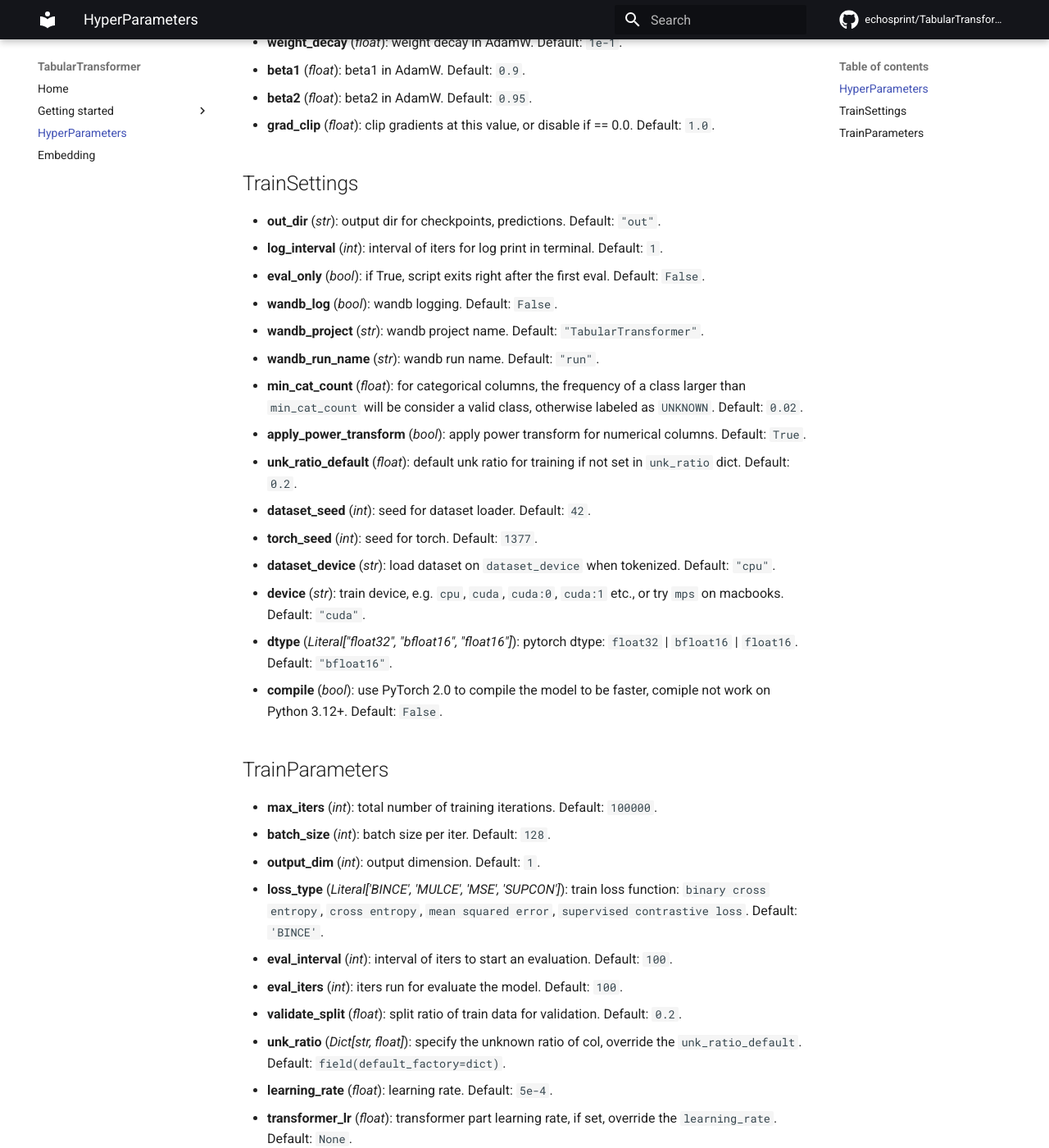
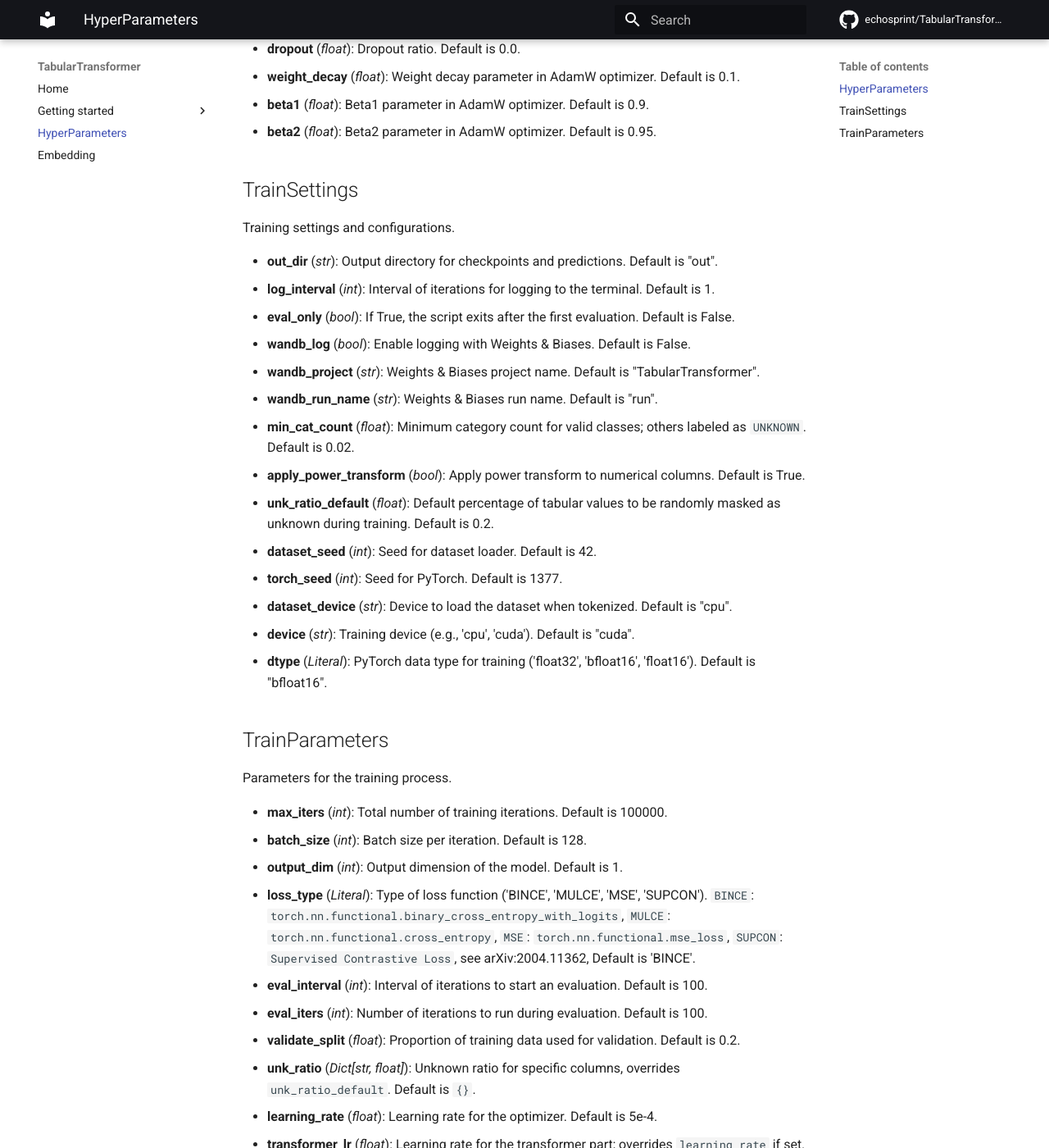
Before and after one commit to echosprint/TabularTransformer, an MkDocs documentation site: the page built from docs/hyperparameters.md, in a window 1280 px wide and 1400 px high, scrolled down 452 px. Shown: the whole window at 82% size. Built offline with MkDocs 1.6.1 and Material for MkDocs 9.7.7, drawn with Linux system fonts in a browser that asks for light colours; nearby versions of some CDN libraries; library files that are not in the unit come from our copies; comment, search, counter and statistics services are not loaded; some of the changed text lies outside the part shown.

Commit message:
update hyperparameters doc

```diff
--- a/docs/hyperparameters.md
+++ b/docs/hyperparameters.md
@@ -1,53 +1,54 @@
 ## HyperParameters
 
-- **dim** (*int*): dimension of embedding. Default: `64`.
-- **n_layers** (*int*): number layers of Transformer blocks. Default: `6`.
-- **n_heads** (*int*): number of attention heads. Default: `8`.
-- **output_hidden_dim** (*int*): hidden layer dimension of output MLP head. Default: `128`.
-- **output_forward_dim** (*int*): squeeze the embedding dim to small `output_forward_dim` before concatenate all features as input for MLP. Default: `8`.
-- **multiple_of** (*int*): make the hidden dim be multiple of. Default: `32`.
-- **dropout** (*float*): dropout ratio. Default: `0.0`.
-- **weight_decay** (*float*): weight decay in AdamW. Default: `1e-1`.
-- **beta1** (*float*): beta1 in AdamW. Default: `0.9`.
-- **beta2** (*float*): beta2 in AdamW. Default: `0.95`.
-- **grad_clip** (*float*): clip gradients at this value, or disable if == 0.0. Default: `1.0`.
+Hyperparameters for Transformer model and AdamW optimizer
 
+- **dim** (*int*): Dimension of embedding. Default is 64.
+- **n_layers** (*int*): Number of Transformer layers. Default is 6.
+- **n_heads** (*int*): Number of attention heads. Default is 8.
+- **output_hidden_dim** (*int*): Hidden layer dimension of output MLP head. Default is 128.
+- **output_forward_dim** (*int*): Dimension to squeeze the embedding before concatenation. Default is 8.
+- **multiple_of** (*int*): Hidden dimension will be a multiple of this value. Default is 32.
+- **dropout** (*float*): Dropout ratio. Default is 0.0.
+- **weight_decay** (*float*): Weight decay parameter in AdamW optimizer. Default is 0.1.
+- **beta1** (*float*): Beta1 parameter in AdamW optimizer. Default is 0.9.
+- **beta2** (*float*): Beta2 parameter in AdamW optimizer. Default is 0.95.
 
 ## TrainSettings
 
-- **out_dir** (*str*): output dir for checkpoints, predictions. Default: `"out"`.
-- **log_interval** (*int*): interval of iters for log print in terminal. Default: `1`.
-- **eval_only** (*bool*): if True, script exits right after the first eval. Default: `False`.
-- **wandb_log** (*bool*): wandb logging. Default: `False`.
-- **wandb_project** (*str*): wandb project name. Default: `"TabularTransformer"`.
-- **wandb_run_name** (*str*): wandb run name. Default: `"run"`.
-- **min_cat_count** (*float*): for categorical columns, the frequency of a class larger than `min_cat_count` will be consider a valid class, otherwise labeled as `UNKNOWN`. Default: `0.02`.
-- **apply_power_transform** (*bool*): apply power transform for numerical columns. Default: `True`.
-- **unk_ratio_default** (*float*): default unk ratio for training if not set in `unk_ratio` dict. Default: `0.2`.
-- **dataset_seed** (*int*): seed for dataset loader. Default: `42`.
-- **torch_seed** (*int*): seed for torch. Default: `1377`.
-- **dataset_device** (*str*): load dataset on `dataset_device` when tokenized. Default: `"cpu"`.
-- **device** (*str*): train device, e.g. `cpu`, `cuda`, `cuda:0`, `cuda:1` etc., or try `mps` on macbooks. Default: `"cuda"`.
-- **dtype** (*Literal["float32", "bfloat16", "float16"]*): pytorch dtype: `float32` | `bfloat16` | `float16`. Default: `"bfloat16"`.
-- **compile** (*bool*): use PyTorch 2.0 to compile the model to be faster, comiple not work on Python 3.12+. Default: `False`.
+Training settings and configurations.
 
+- **out_dir** (*str*): Output directory for checkpoints and predictions. Default is "out".
+- **log_interval** (*int*): Interval of iterations for logging to the terminal. Default is 1.
+- **eval_only** (*bool*): If True, the script exits after the first evaluation. Default is False.
+- **wandb_log** (*bool*): Enable logging with Weights & Biases. Default is False.
+- **wandb_project** (*str*): Weights & Biases project name. Default is "TabularTransformer".
+- **wandb_run_name** (*str*): Weights & Biases run name. Default is "run".
+- **min_cat_count** (*float*): Minimum category count for valid classes; others labeled as `UNKNOWN`. Default is 0.02.
+- **apply_power_transform** (*bool*): Apply power transform to numerical columns. Default is True.
+- **unk_ratio_default** (*float*): Default percentage of tabular values to be randomly masked as unknown during training. Default is 0.2.
+- **dataset_seed** (*int*): Seed for dataset loader. Default is 42.
+- **torch_seed** (*int*): Seed for PyTorch. Default is 1377.
+- **dataset_device** (*str*): Device to load the dataset when tokenized. Default is "cpu".
+- **device** (*str*): Training device (e.g., 'cpu', 'cuda'). Default is "cuda".
+- **dtype** (*Literal*): PyTorch data type for training ('float32', 'bfloat16', 'float16'). Default is "bfloat16".
 
 ## TrainParameters
 
-- **max_iters** (*int*): total number of training iterations. Default: `100000`.
-- **batch_size** (*int*): batch size per iter. Default: `128`.
-- **output_dim** (*int*): output dimension. Default: `1`.
-- **loss_type** (*Literal['BINCE', 'MULCE', 'MSE', 'SUPCON']*): train loss function: `binary cross entropy`, `cross entropy`, `mean squared error`, `supervised contrastive loss`. Default: `'BINCE'`.
-- **eval_interval** (*int*): interval of iters to start an evaluation. Default: `100`.
-- **eval_iters** (*int*): iters run for evaluate the model. Default: `100`.
-- **validate_split** (*float*): split ratio of train data for validation. Default: `0.2`.
-- **unk_ratio** (*Dict[str, float]*): specify the unknown ratio of col, override the `unk_ratio_default`. Default: `field(default_factory=dict)`.
-- **learning_rate** (*float*): learning rate. Default: `5e-4`.
-- **transformer_lr** (*float*): transformer part learning rate, if set, override the `learning_rate`. Default: `None`.
-- **output_head_lr** (*float*): output head part learning rate, if set, override the `learning_rate`. Default: `None`.
-- **warmup_iters** (*int*): how many steps to warm up for. Default: `1000`.
-- **lr_scheduler** (*Literal['constant', 'cosine']*): learning rate scheduler. Default: `'cosine'`.
-- **checkpoint** (*str*): default checkpoint file name. Default: `"ckpt.pt"`.
-- **input_checkpoint** (*str*): input checkpoint for resume training, if set, override `checkpoint`. Default: `None`.
-- **output_checkpoint** (*str*): output checkpoint for checkpoint save, if set, override `checkpoint`. Default: `None`.
-- **always_save_checkpoint** (*bool*): always save checkpoint no matter the evaluation is good or bad. Default: `False`.
+Parameters for the training process.
+
+- **max_iters** (*int*): Total number of training iterations. Default is 100000.
+- **batch_size** (*int*): Batch size per iteration. Default is 128.
+- **output_dim** (*int*): Output dimension of the model. Default is 1.
+- **loss_type** (*Literal*): Type of loss function ('BINCE', 'MULCE', 'MSE', 'SUPCON').              `BINCE`: `torch.nn.functional.binary_cross_entropy_with_logits`,             `MULCE`: `torch.nn.functional.cross_entropy`,             `MSE`: `torch.nn.functional.mse_loss`,             `SUPCON`: `Supervised Contrastive Loss`, see arXiv:2004.11362,             Default is 'BINCE'.
+- **eval_interval** (*int*): Interval of iterations to start an evaluation. Default is 100.
+- **eval_iters** (*int*): Number of iterations to run during evaluation. Default is 100.
+- **validate_split** (*float*): Proportion of training data used for validation. Default is 0.2.
+- **unk_ratio** (*Dict[str, float]*): Unknown ratio for specific columns, overrides `unk_ratio_default`. Default is `{}`.
+- **learning_rate** (*float*): Learning rate for the optimizer. Default is 5e-4.
+- **transformer_lr** (*float*): Learning rate for the transformer part; overrides `learning_rate` if set. Default is `None`.
+- **output_head_lr** (*float*): Learning rate for the output head; overrides `learning_rate` if set. Default is `None`.
+- **warmup_iters** (*int*): Number of iterations for learning rate warm-up. Default is 1000.
+- **lr_scheduler** (*Literal*): Type of learning rate scheduler ('constant', 'cosine'). Default is 'cosine'.
+- **checkpoint** (*str*): Checkpoint file name for saving and loading. Default is "ckpt.pt".
+- **input_checkpoint** (*str*): Input checkpoint file for resuming training, overrides `checkpoint` if set.
+- **output_checkpoint** (*str*): Output checkpoint file name for saving, overrides `checkpoint` if set.
```
